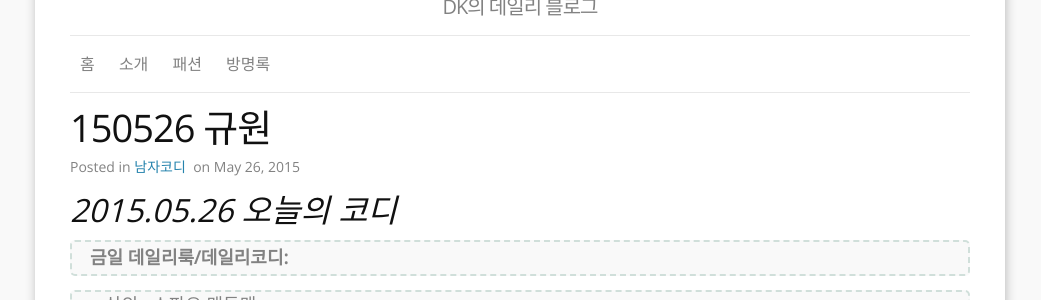
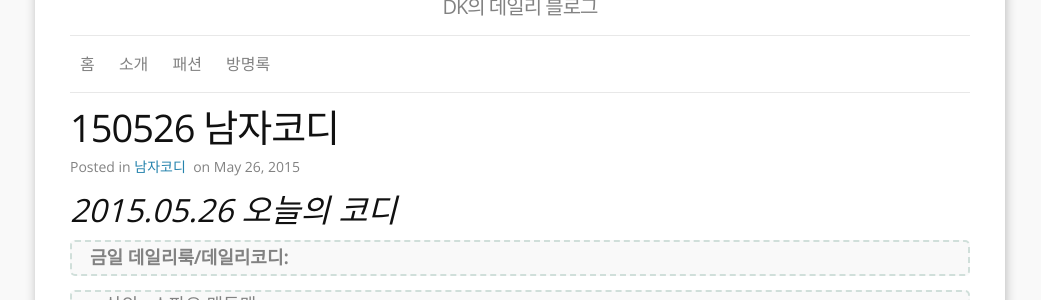
Before and after one commit to kut-fashion/kut-fashion, a Jekyll site: the page built from _posts/2015-05-26-DailyMen9.md, in a window 1280 px wide. Shown: the part 127-427 px from the top of the page, without its empty margins (120-1161 px from the left). Built offline with Jekyll 4.4.1, drawn with Linux system fonts in a browser that asks for light colours; comment, search, counter and statistics services are not loaded.

Commit message:
Update 2015-05-26-DailyMen9.md

```diff
--- a/_posts/2015-05-26-DailyMen9.md
+++ b/_posts/2015-05-26-DailyMen9.md
@@ -1,6 +1,6 @@
 ---
 layout: post
-title:  "150526 규원"
+title:  "150526 남자코디"
 date:   2015-05-26 22:15:00
 categories: 남자코디
 ---
```
